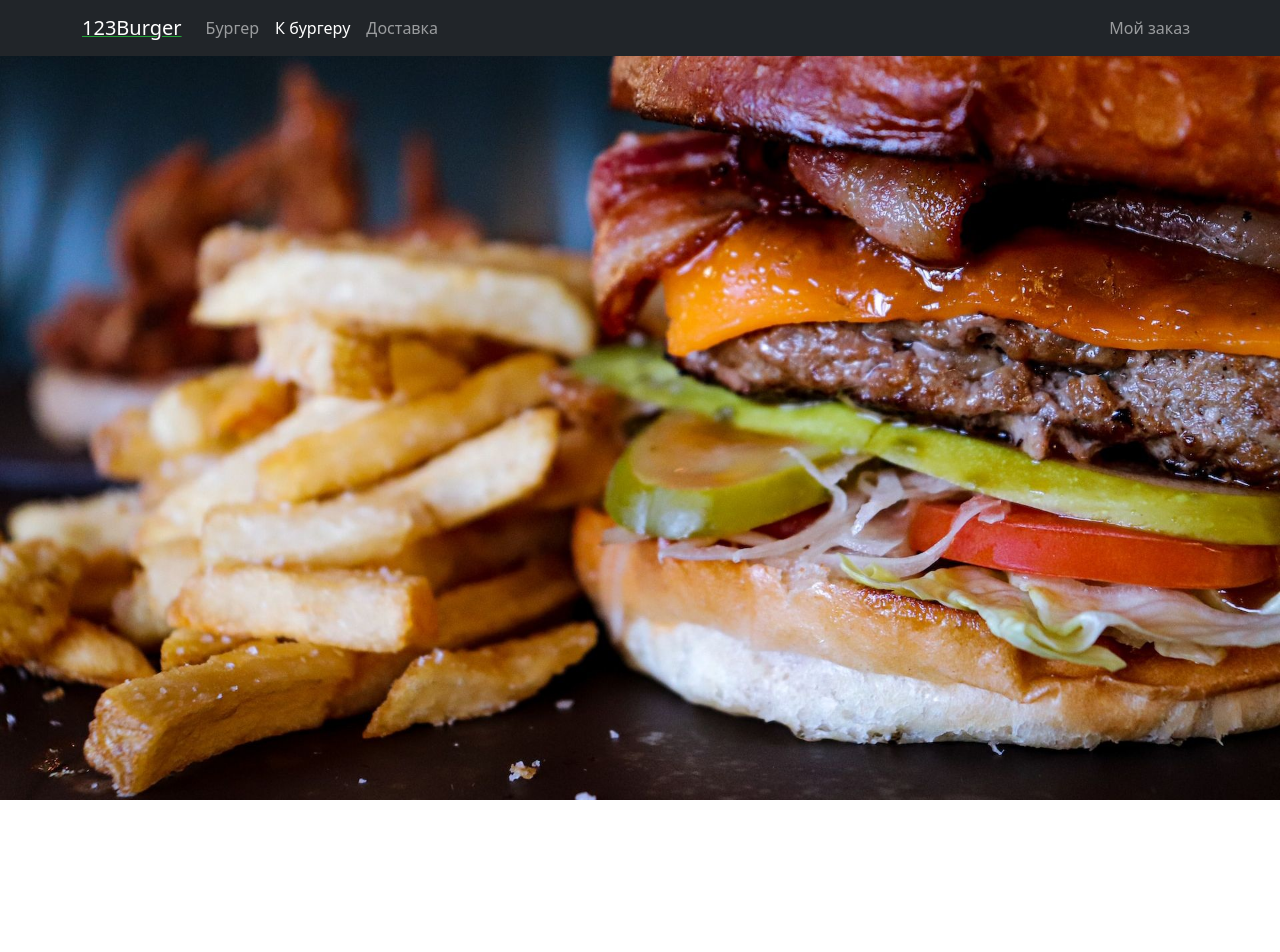
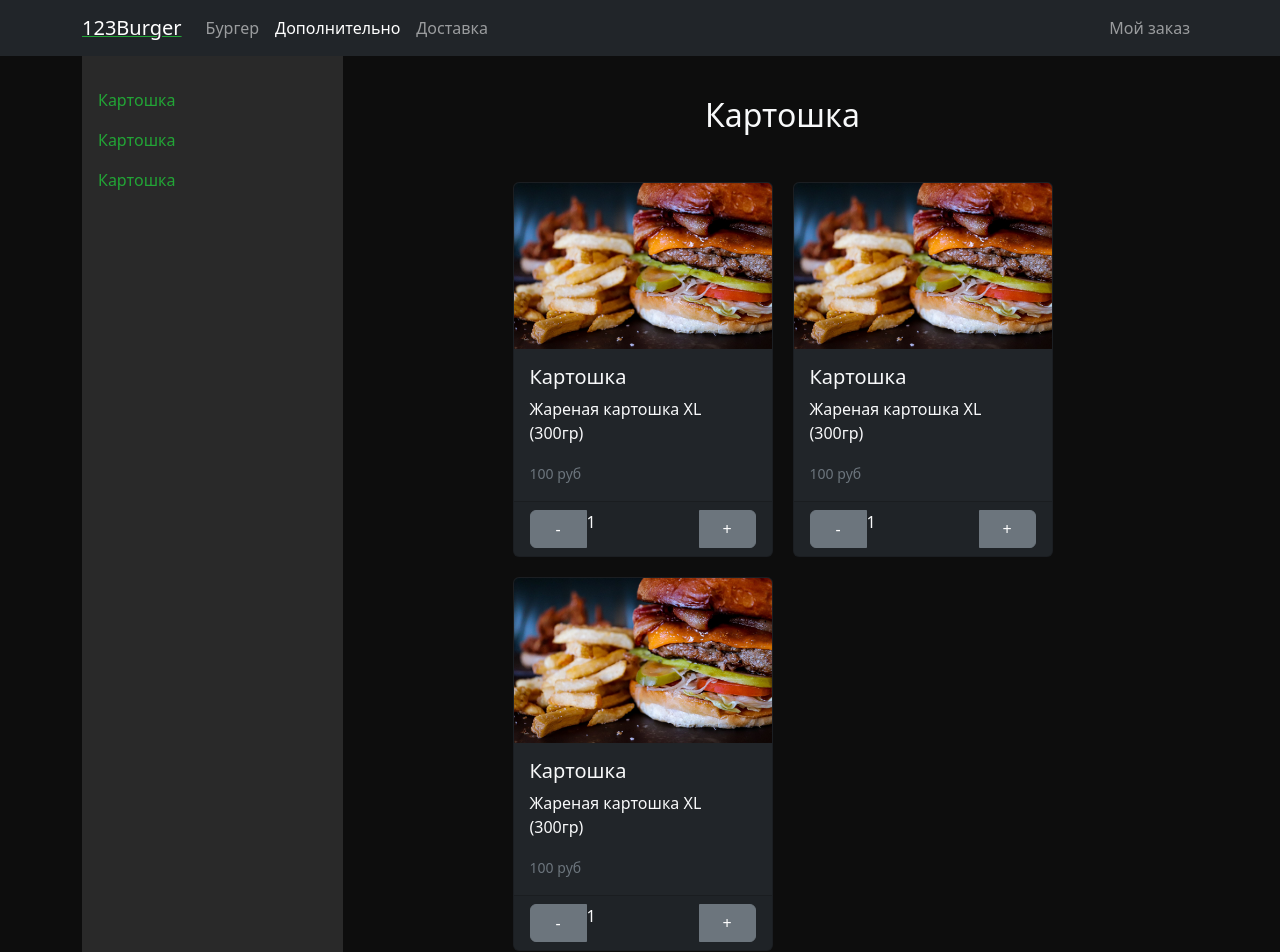
Before and after one commit to 022022/cosy, a React (Create React App) app: page /additions in a window 1280 px wide. Shown: the top 952 px of the page. Before the commit the page ends 800 px from the top, so only its background shows below. Built offline with nearby package versions, Linux system fonts and the light colour scheme.

Commit message:
additions: layout

```diff
--- a/src/Layout.tsx
+++ b/src/Layout.tsx
@@ -5,10 +5,8 @@ export default function Layout() {
 	return (
 		<>
 			<NavBar></NavBar>
-			<main>
-				<Outlet />
-			</main>
 
+            <Outlet />
 		</>
 	);
 }
--- a/src/components/NavBar.tsx
+++ b/src/components/NavBar.tsx
@@ -16,7 +16,7 @@ export function NavBar() {
 						<Nav.Link href='#'>Бургер</Nav.Link>
 
 						<NavLink to='/additions' className='nav-link'>
-							К бургеру
+							Дополнительно
 						</NavLink>
 
 						<Nav.Link href='#'>Доставка</Nav.Link>
--- a/src/index.css
+++ b/src/index.css
@@ -1,8 +1,6 @@
 @import url(./pages/Main/main.css);
+@import url(./pages/Additions/addition.css);
 
 body {
-    background: url('./../public/images/aleisha-kalina.jpg');
-    background-size: cover;
-    background-repeat: no-repeat;
-    height: 100vh;
+    min-height: 100vh;
 }
--- a/src/pages/Additions/Additions.tsx
+++ b/src/pages/Additions/Additions.tsx
@@ -1,3 +1,148 @@
-export function Additions(){
-    return <></>;
+import Button from 'react-bootstrap/Button';
+import Card from 'react-bootstrap/Card';
+import Container from 'react-bootstrap/Container';
+import ButtonGroup from 'react-bootstrap/ButtonGroup';
+import Row from 'react-bootstrap/Row';
+import Col from 'react-bootstrap/Col';
+import Nav from 'react-bootstrap/Nav';
+
+export function Additions() {
+    function handleClick(
+		eventKey: string | null,
+		event: React.SyntheticEvent<unknown, Event>
+	) {
+		const element = document.getElementById(eventKey || '');
+		element?.scrollIntoView();
+	}
+	return (
+		<Container>
+			<Row>
+				<Col sm={3}>
+					<div
+						className='text-light h-100'
+						style={{ backgroundColor: '#292929' }}
+					>
+						<Nav
+							defaultActiveKey='0'
+							className='flex-column position-sticky top-0 pt-4'
+							onSelect={handleClick}
+						>
+							<Nav.Link eventKey='0'>Картошка</Nav.Link>
+							<Nav.Link eventKey='1'>Картошка</Nav.Link>
+							<Nav.Link eventKey='2'>Картошка</Nav.Link>
+						</Nav>
+					</div>
+				</Col>
+				<Col sm={9}>
+					<div className='additions-list'>
+						<h2 className='text-center text-light' id='0'>
+							Картошка
+						</h2>
+						<div className='grid'>
+							<Card bg='dark' text='light'>
+								<Card.Img
+									variant='top'
+									src='./images/aleisha-kalina.jpg'
+								/>
+								<Card.Body>
+									<Card.Title>Картошка</Card.Title>
+									<Card.Text>
+										Жареная картошка XL (300гр)
+									</Card.Text>
+									<small className='text-muted'>
+										100 руб
+									</small>
+								</Card.Body>
+								<Card.Footer>
+									<ButtonGroup className='w-100'>
+										<Button
+											variant='secondary'
+											className='w-25'
+										>
+											-
+										</Button>
+										<div className='w-50'>1</div>
+										<Button
+											variant='secondary'
+											className='w-25'
+										>
+											+
+										</Button>
+									</ButtonGroup>
+								</Card.Footer>
+							</Card>
+							<Card bg='dark' text='light'>
+								<Card.Img
+									variant='top'
+									src='./images/aleisha-kalina.jpg'
+								/>
+								<Card.Body>
+									<Card.Title>Картошка</Card.Title>
+									<Card.Text>
+										Жареная картошка XL (300гр)
+									</Card.Text>
+									<small className='text-muted'>
+										100 руб
+									</small>
+								</Card.Body>
+								<Card.Footer>
+									<ButtonGroup className='w-100'>
+										<Button
+											variant='secondary'
+											className='w-25'
+										>
+											-
+										</Button>
+										<div className='w-50'>1</div>
+										<Button
+											variant='secondary'
+											className='w-25'
+										>
+											+
+										</Button>
+									</ButtonGroup>
+								</Card.Footer>
+							</Card>
+							<Card bg='dark' text='light'>
+								<Card.Img
+									variant='top'
+									src='./images/aleisha-kalina.jpg'
+								/>
+								<Card.Body>
+									<Card.Title>Картошка</Card.Title>
+									<Card.Text>
+										Жареная картошка XL (300гр)
+									</Card.Text>
+									<small className='text-muted'>
+										100 руб
+									</small>
+								</Card.Body>
+								<Card.Footer>
+									<ButtonGroup className='w-100'>
+										<Button
+											variant='secondary'
+											className='w-25'
+										>
+											-
+										</Button>
+										<div className='w-50'>1</div>
+										<Button
+											variant='secondary'
+											className='w-25'
+										>
+											+
+										</Button>
+									</ButtonGroup>
+								</Card.Footer>
+							</Card>
+						</div>
+						<h2 className='text-center text-light' id='1'>
+							{' '}
+							Картошка{' '}
+						</h2>
+					</div>
+				</Col>
+			</Row>
+		</Container>
+	);
 }
--- /dev/null
+++ b/src/pages/Additions/addition.css
@@ -0,0 +1,13 @@
+.grid {
+    display: grid;
+    grid-template-columns: repeat(auto-fill, minmax(200px, 260px));
+    justify-content: center;
+    gap: 20px;
+}
+
+.additions-list {
+    display: flex;
+    flex-direction: column;
+    gap: 40px;
+    padding: 40px;
+}
--- a/src/pages/Main/Main.tsx
+++ b/src/pages/Main/Main.tsx
@@ -6,6 +6,7 @@ import Container from 'react-bootstrap/Container';
 export function Main(){
     return (
 		<>
+			<div className='bg'></div>
 			<Container>
 				<div className='main'>
 					<div className='roadmap'>
--- a/src/pages/Main/main.css
+++ b/src/pages/Main/main.css
@@ -1,6 +1,6 @@
 .roadmap {
     display: flex;
-    gap: 20px;
+    gap: 40px;
     flex-wrap: wrap;
     justify-content: center;
     padding: 20px;
@@ -18,3 +18,13 @@
     align-items: center;
     justify-content: space-around;
 }
+
+.bg {
+    position: fixed;
+    background: url('./../../../public/images/aleisha-kalina.jpg');
+    background-size: cover;
+    background-repeat: no-repeat;
+    height: 100%;
+    width: 100%;
+    z-index: -1;
+}
--- a/src/scss/custom.scss
+++ b/src/scss/custom.scss
@@ -1,4 +1,5 @@
 $primary: #22a536;
+$body-bg: #0d0d0d;
 
 @import "./../../node_modules/bootstrap/scss/functions";
 @import "./../../node_modules/bootstrap/scss/variables";
--- a/src/scss/style.css
+++ b/src/scss/style.css
@@ -41,7 +41,7 @@
   --bs-white-rgb: 255, 255, 255;
   --bs-black-rgb: 0, 0, 0;
   --bs-body-color-rgb: 33, 37, 41;
-  --bs-body-bg-rgb: 255, 255, 255;
+  --bs-body-bg-rgb: 13, 13, 13;
   --bs-font-sans-serif: system-ui, -apple-system, "Segoe UI", Roboto, "Helvetica Neue", "Noto Sans", "Liberation Sans", Arial, sans-serif, "Apple Color Emoji", "Segoe UI Emoji", "Segoe UI Symbol", "Noto Color Emoji";
   --bs-font-monospace: SFMono-Regular, Menlo, Monaco, Consolas, "Liberation Mono", "Courier New", monospace;
   --bs-gradient: linear-gradient(180deg, rgba(255, 255, 255, 0.15), rgba(255, 255, 255, 0));
@@ -50,7 +50,7 @@
   --bs-body-font-weight: 400;
   --bs-body-line-height: 1.5;
   --bs-body-color: #212529;
-  --bs-body-bg: #fff;
+  --bs-body-bg: #0d0d0d;
   --bs-border-width: 1px;
   --bs-border-style: solid;
   --bs-border-color: #dee2e6;
@@ -478,7 +478,7 @@
   height: 1em;
   margin-top: 0.25em;
   vertical-align: top;
-  background-color: #fff;
+  background-color: #0d0d0d;
   background-repeat: no-repeat;
   background-position: center;
   background-size: contain;
```
Also changed, not shown: 1 other file (tests, documents, lock files or other folders).
